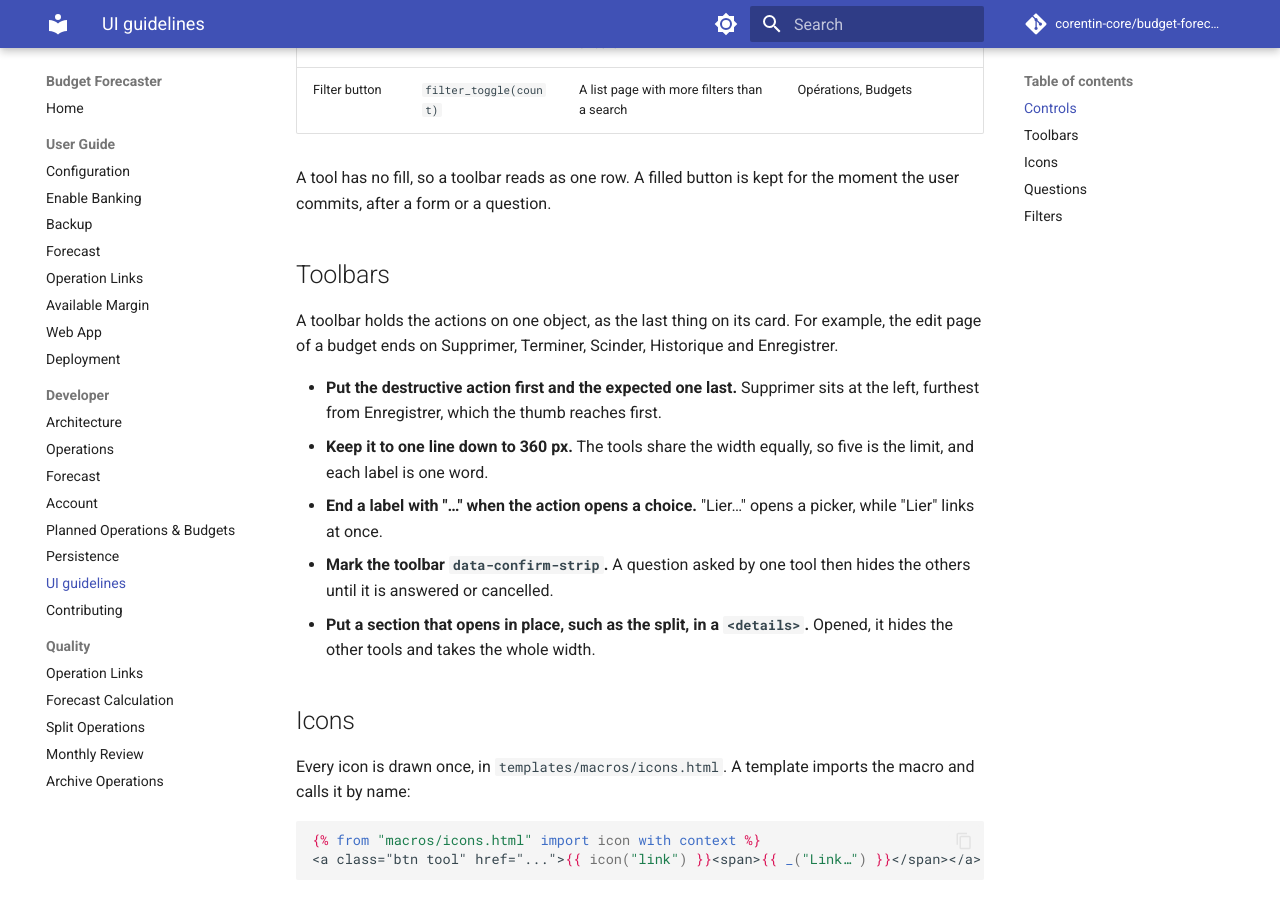
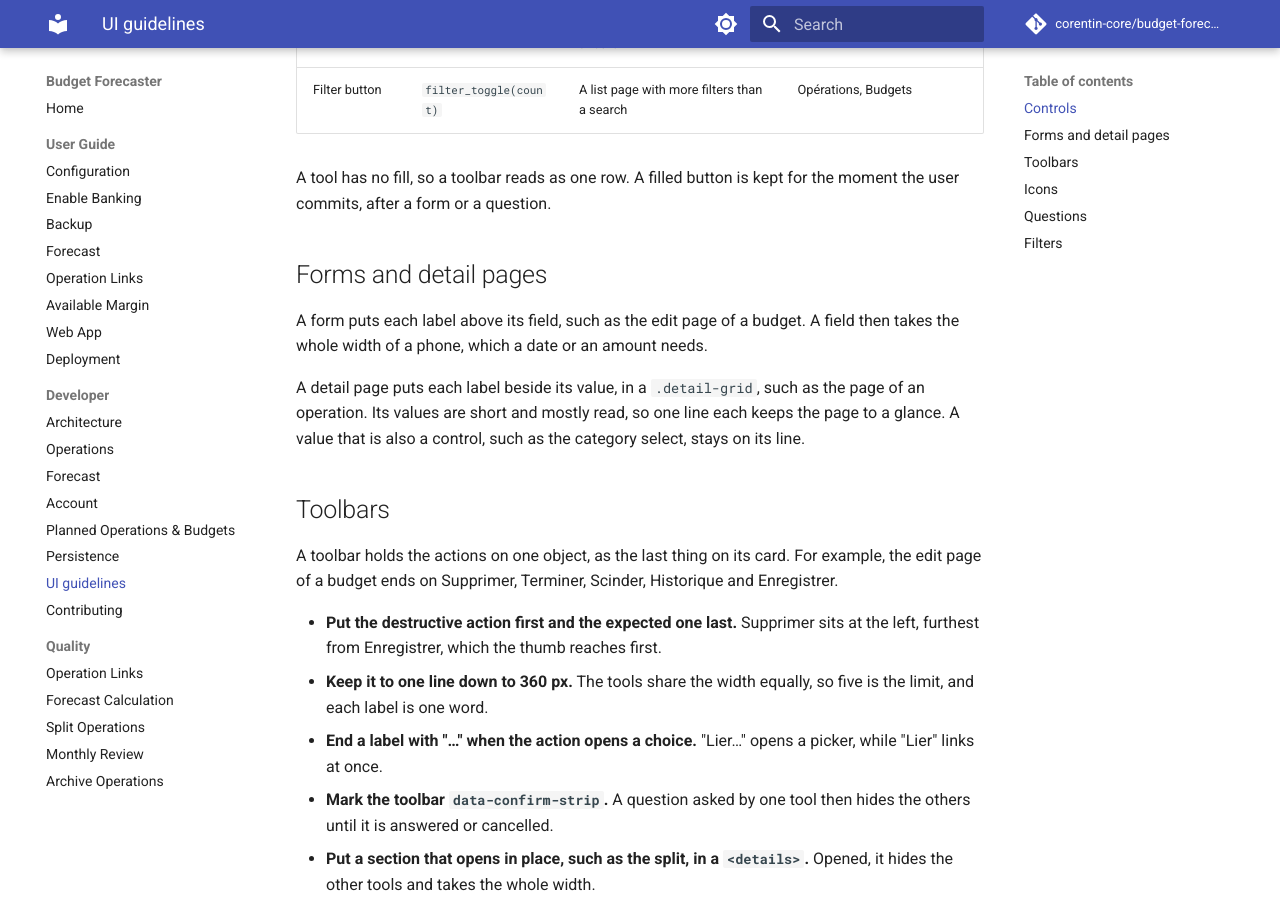
Before and after one commit to corentin-core/budget-forecaster, an MkDocs documentation site: the page built from docs/dev/ui-guidelines.md, in a window 1280 px wide and 900 px high, scrolled down 856 px. Built offline with MkDocs 1.6.1 and Material for MkDocs 9.7.7, drawn with Linux system fonts in a browser that asks for light colours; comment, search, counter and statistics services are not loaded.

Commit message:
fix: Align the operation details on their text
The link line reads « Lié à »; the guide says when a label sits
above its field and when beside its value.

```diff
--- a/budget_forecaster/web/static/app.css
+++ b/budget_forecaster/web/static/app.css
@@ -2400,9 +2400,9 @@
   grid-template-columns: auto 1fr;
   gap: var(--sp-6) var(--sp-16);
   margin: 0;
-  /* The rows holding a control are taller than their label, which would leave
-     the label hanging at the top edge. */
-  align-items: center;
+  /* The label is smaller than its value: centred, it would sit higher than the
+     text beside it. A select's baseline is its text, so its row lines up too. */
+  align-items: baseline;
 }
 .detail-grid dt {
   color: var(--muted);
--- a/docs/dev/ui-guidelines.md
+++ b/docs/dev/ui-guidelines.md
@@ -24,6 +24,15 @@
 
 A tool has no fill, so a toolbar reads as one row. A filled button is kept for the
 moment the user commits, after a form or a question.
+
+## Forms and detail pages
+
+A form puts each label above its field, such as the edit page of a budget. A field then
+takes the whole width of a phone, which a date or an amount needs.
+
+A detail page puts each label beside its value, in a `.detail-grid`, such as the page of
+an operation. Its values are short and mostly read, so one line each keeps the page to a
+glance. A value that is also a control, such as the category select, stays on its line.
 
 ## Toolbars
 
```
Also changed, not shown: 3 other files.
